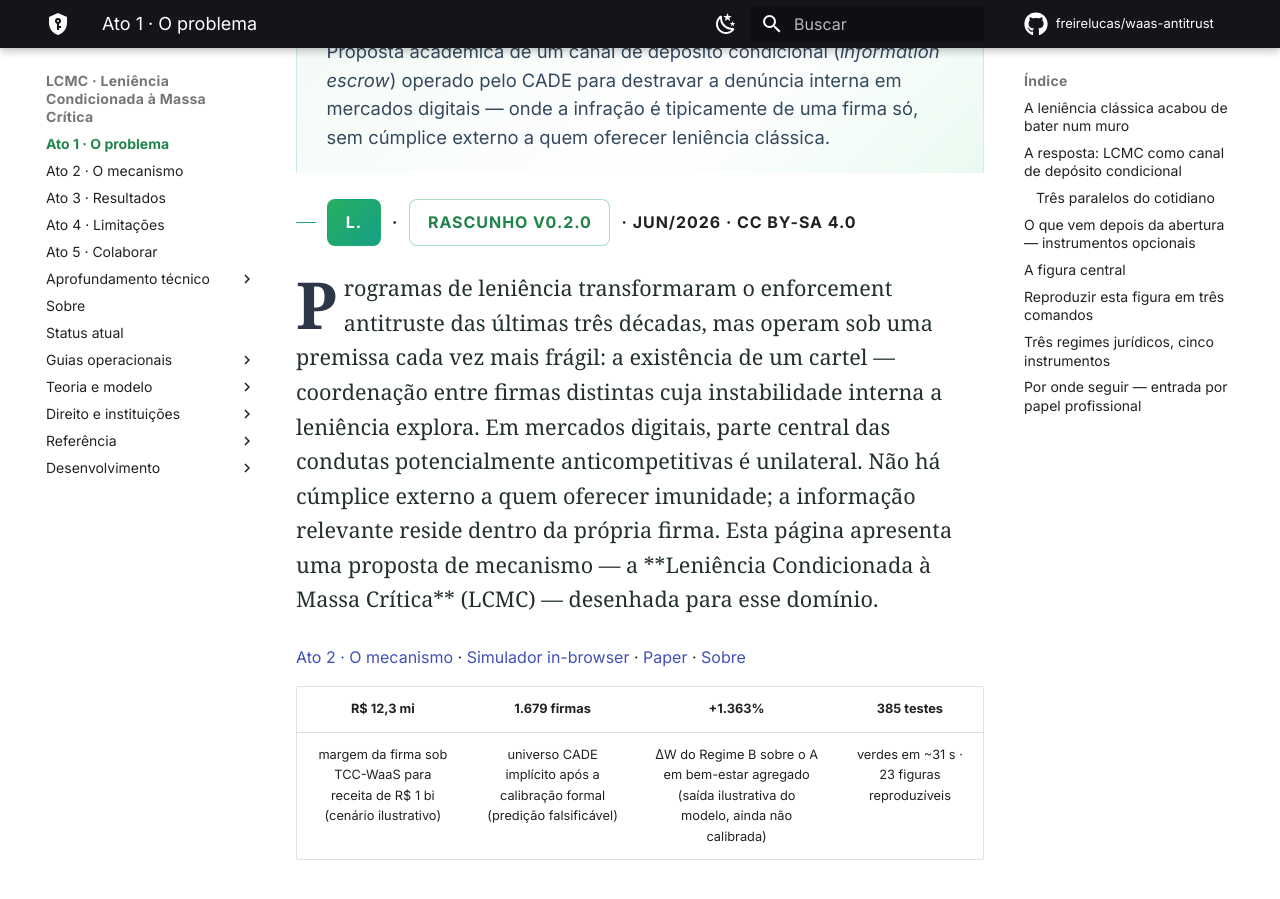
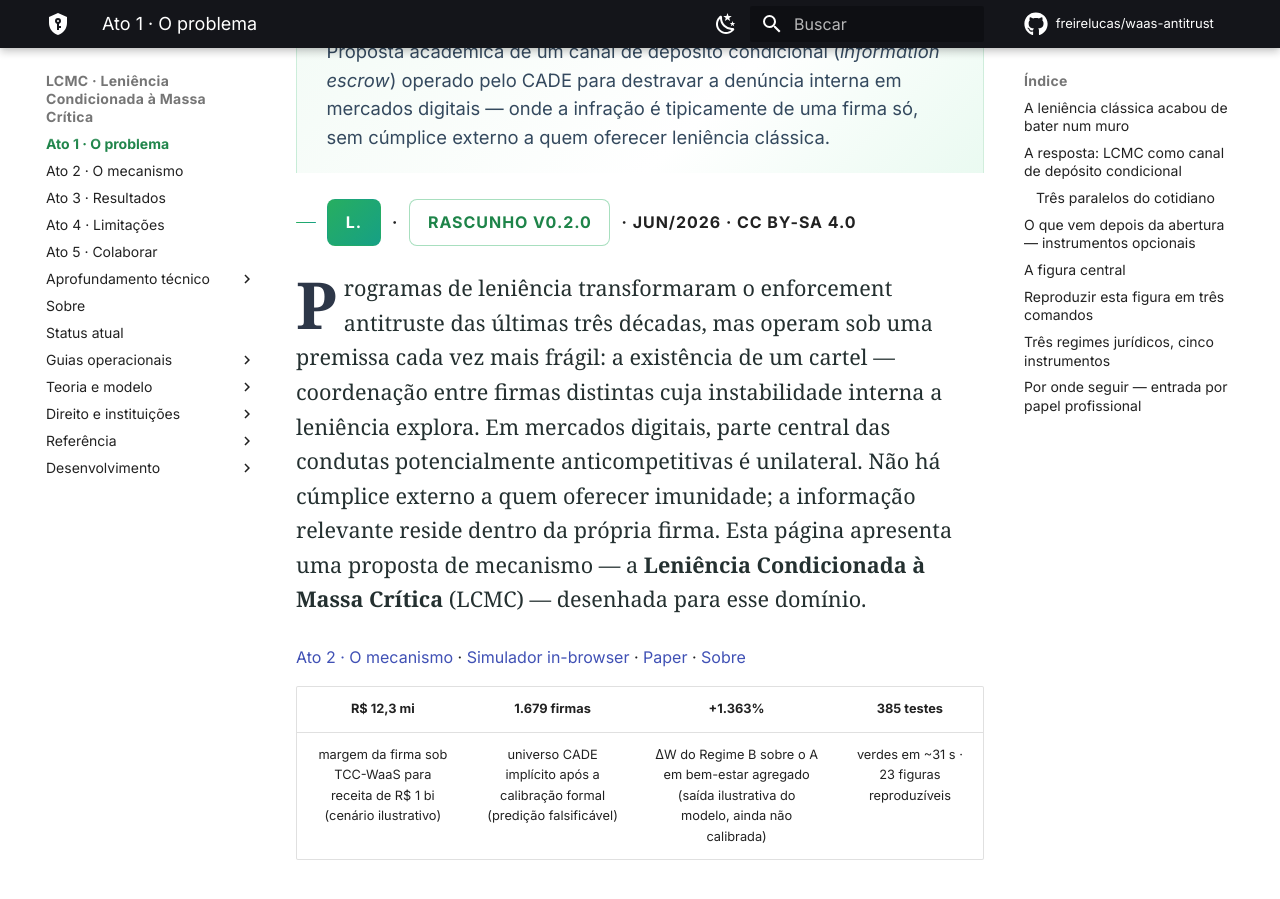
Before and after one commit to freirelucas/waas-antitrust, an MkDocs documentation site: the page built from docs/index.md, in a window 1280 px wide and 900 px high, scrolled down 258 px. Built offline with MkDocs 1.6.1 and Material for MkDocs 9.7.7, drawn with Linux system fonts in a browser that asks for light colours; comment, search, counter and statistics services are not loaded.

Commit message:
fix(site): usa <strong> na expansão de LCMC no lede da porta de entrada
O lede é um bloco <p class="lede"> em HTML cru, onde o Markdown não
processa **negrito** — o '**' aparecia literal no site. Troca por <strong>
para renderizar corretamente.

```diff
--- a/docs/index.md
+++ b/docs/index.md
@@ -4,7 +4,7 @@
 
 <p class="byline"><em><a href="sobre/">L.</a></em> · <a href="sobre/">Rascunho v0.2.0</a> · jun/2026 · CC BY-SA 4.0</p>
 
-<p class="lede">Programas de leniência transformaram o enforcement antitruste das últimas três décadas, mas operam sob uma premissa cada vez mais frágil: a existência de um cartel — coordenação entre firmas distintas cuja instabilidade interna a leniência explora. Em mercados digitais, parte central das condutas potencialmente anticompetitivas é unilateral. Não há cúmplice externo a quem oferecer imunidade; a informação relevante reside dentro da própria firma. Esta página apresenta uma proposta de mecanismo — a **Leniência Condicionada à Massa Crítica** (LCMC) — desenhada para esse domínio.</p>
+<p class="lede">Programas de leniência transformaram o enforcement antitruste das últimas três décadas, mas operam sob uma premissa cada vez mais frágil: a existência de um cartel — coordenação entre firmas distintas cuja instabilidade interna a leniência explora. Em mercados digitais, parte central das condutas potencialmente anticompetitivas é unilateral. Não há cúmplice externo a quem oferecer imunidade; a informação relevante reside dentro da própria firma. Esta página apresenta uma proposta de mecanismo — a <strong>Leniência Condicionada à Massa Crítica</strong> (LCMC) — desenhada para esse domínio.</p>
 
 [Ato 2 · O mecanismo](mecanismo.md) · [Simulador in-browser](brincar.md) · [Paper](paper.md) · [Sobre](sobre.md)
 
```
